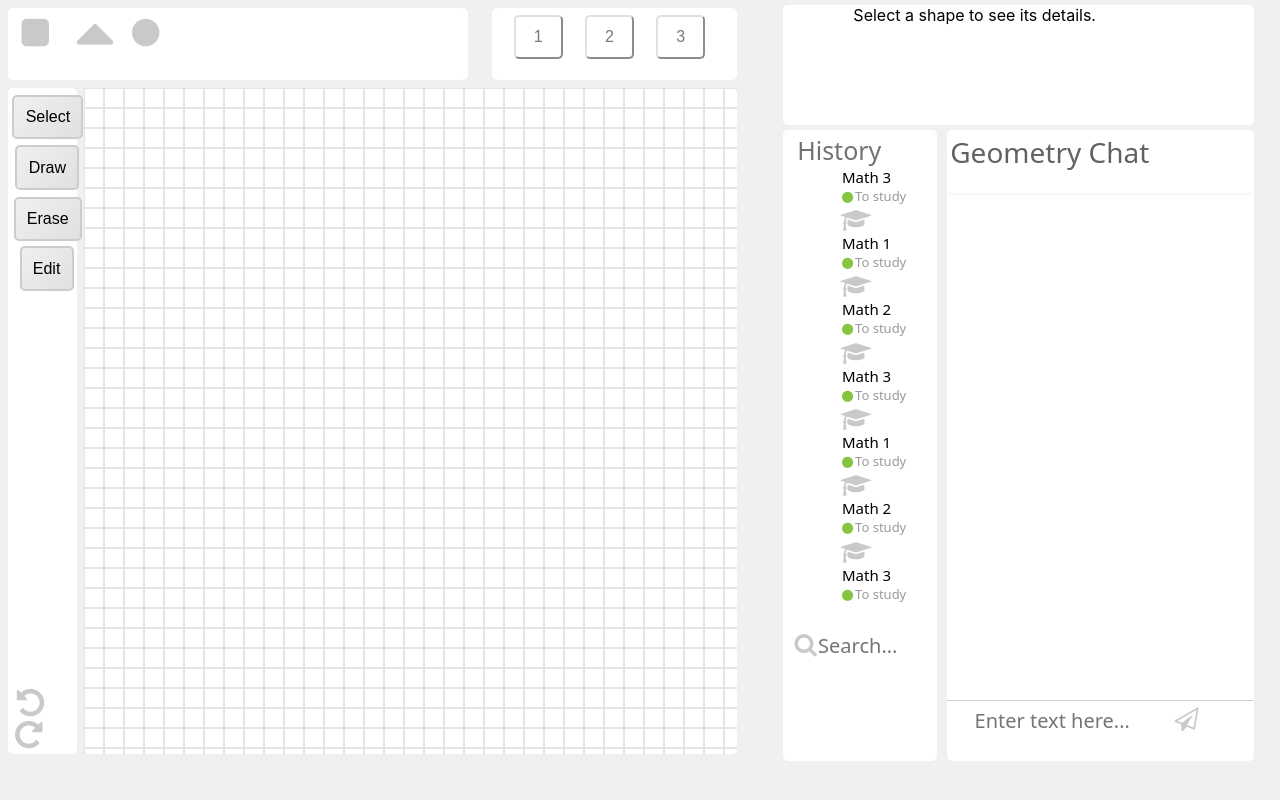
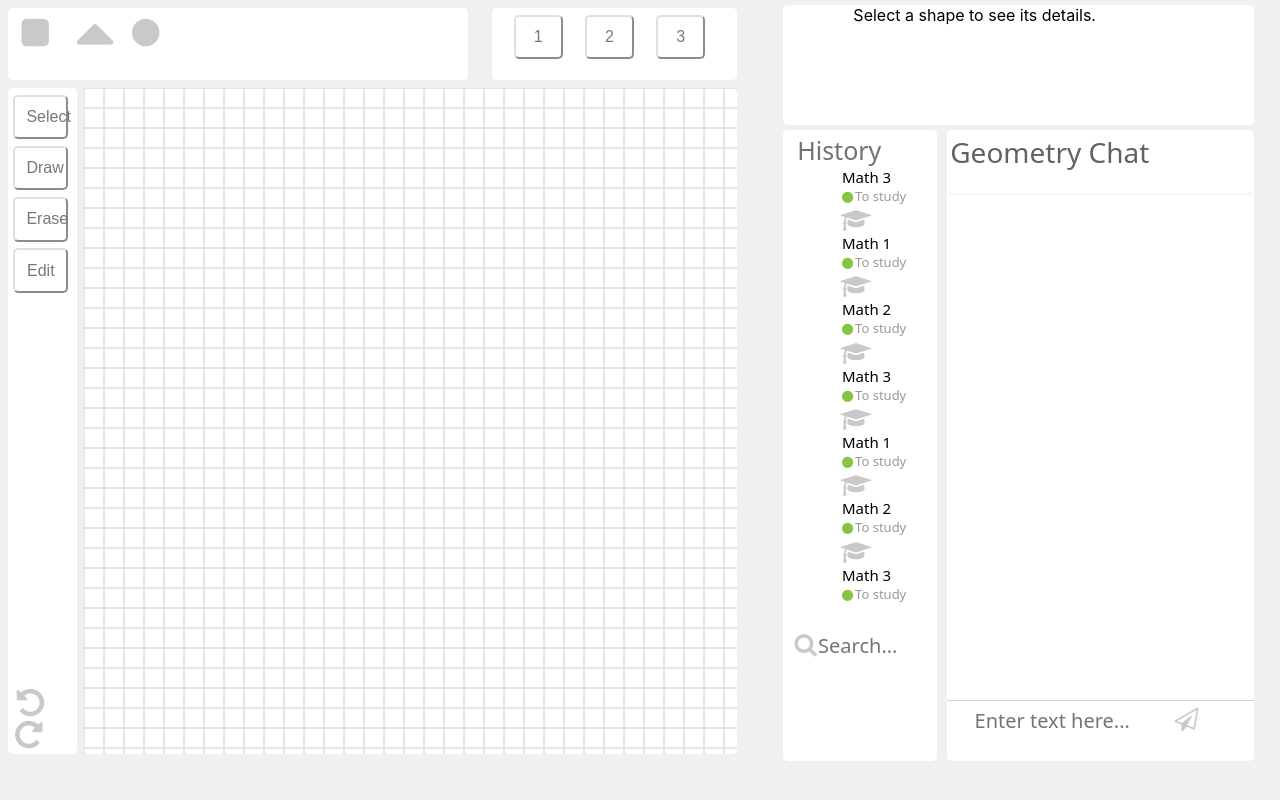
Before and after one commit to MakarenkoAI/geometry-app, a React (Create React App) app: page /editor in a window 1280 px wide. Built offline with nearby package versions, Linux system fonts and the light colour scheme; what ts-sc-client would draw is missing.

Commit message:
fix: tooltip

```diff
--- a/src/pages/Editor/components/Toolbar.js
+++ b/src/pages/Editor/components/Toolbar.js
@@ -14,12 +14,9 @@ const Toolbar = ({ setSelectedTool }) => {
         <div className='toolbar round-border'>
             <div className='instruments'>
                 {tools.map((tool, index) => (
-                    <div className="tooltip-container" key={index}>
-                    <button className='toolButton round-border selectedBtn' key={index} onClick={() => setSelectedTool(tool)}>
+                    <button className='toolButton round-border selectedBtn' key={index} onClick={() => setSelectedTool(tool)} title={toolDescriptions[tool]}>
                         {tool}
                     </button>
-                    <div className="tooltip">{toolDescriptions[tool]}</div>
-                    </div>
                 ))}
             </div>
             <div className='back'>
--- a/src/pages/Editor/editor.css
+++ b/src/pages/Editor/editor.css
@@ -31,11 +31,8 @@
   background-color: #ffffff;
 }
 
-.instruments {
+.instruments{
   height: 90%;
-  display: flex;
-  flex-direction: column;
-  align-items: center;
 }
 
 .back{
@@ -125,30 +122,25 @@
 }
 
 .toolButton {
-  background: linear-gradient(135deg, #f0f0f0, #e0e0e0);
-  border: 2px solid #ccc;
-  border-radius: 5px;
+  background-color: #fff;
+  width: 80%;
+  border-color: #e0e0e0;
+  color: #787878;
   cursor: pointer;
   font-family: Neucha, sans-serif;
   font-size: 1rem;
-  padding: 0.7rem;
+  padding: .7rem;
   margin-left: 8%;
   margin-top: 10%;
-  transition: background 0.3s, transform 0.2s, box-shadow 0.2s;
-  display: flex;
-  align-items: center;
-  justify-content: center;
 }
 
 .selectedBtn:hover {
-  background: linear-gradient(135deg, #e0e0e0, #d0d0d0);
-  transform: translateY(-2px);
-  box-shadow: rgba(0, 0, 0, 0.2) 0px 4px 8px;
+  box-shadow: rgba(0, 0, 0, .3) 2px 8px 8px -5px;
+  transform: translate3d(0, 2px, 0);
 }
 
 .selectedBtn:focus {
-  background-color: #d0d0d0;
-  box-shadow: rgba(0, 0, 0, 0.4) 0px 4px 12px;
+  box-shadow: rgba(0, 0, 0, .3) 2px 8px 4px -6px;
 }
 
 .sheetButton {
@@ -190,43 +182,3 @@ th {
   color: #c9c9c9;
   text-shadow: 1px 1px 1px #ffffff;
 }
-
-
-.tooltip-container {
-  position: relative;
-  display: inline-block;
-}
-
-.tooltip {
-  visibility: hidden;
-  background-color: #444;
-  color: #fff;
-  text-align: center;
-  padding: 8px 12px;
-  border-radius: 5px;
-  position: absolute;
-  left: 110%;
-  top: 50%;
-  transform: translateY(-50%);
-  white-space: nowrap;
-  z-index: 1;
-  opacity: 0;
-  transition: opacity 0.3s, transform 0.3s;
-}
-
-.tooltip::after {
-  content: "";
-  position: absolute;
-  top: 50%;
-  right: 100%;
-  margin-top: -5px;
-  border-width: 5px;
-  border-style: solid;
-  border-color: transparent transparent transparent #444; /* Цвет и направление стрелки */
-}
-
-.tooltip-container:hover .tooltip {
-  visibility: visible;
-  opacity: 1;
-  transform: translateY(-50%) translateX(5px);
-}
```
